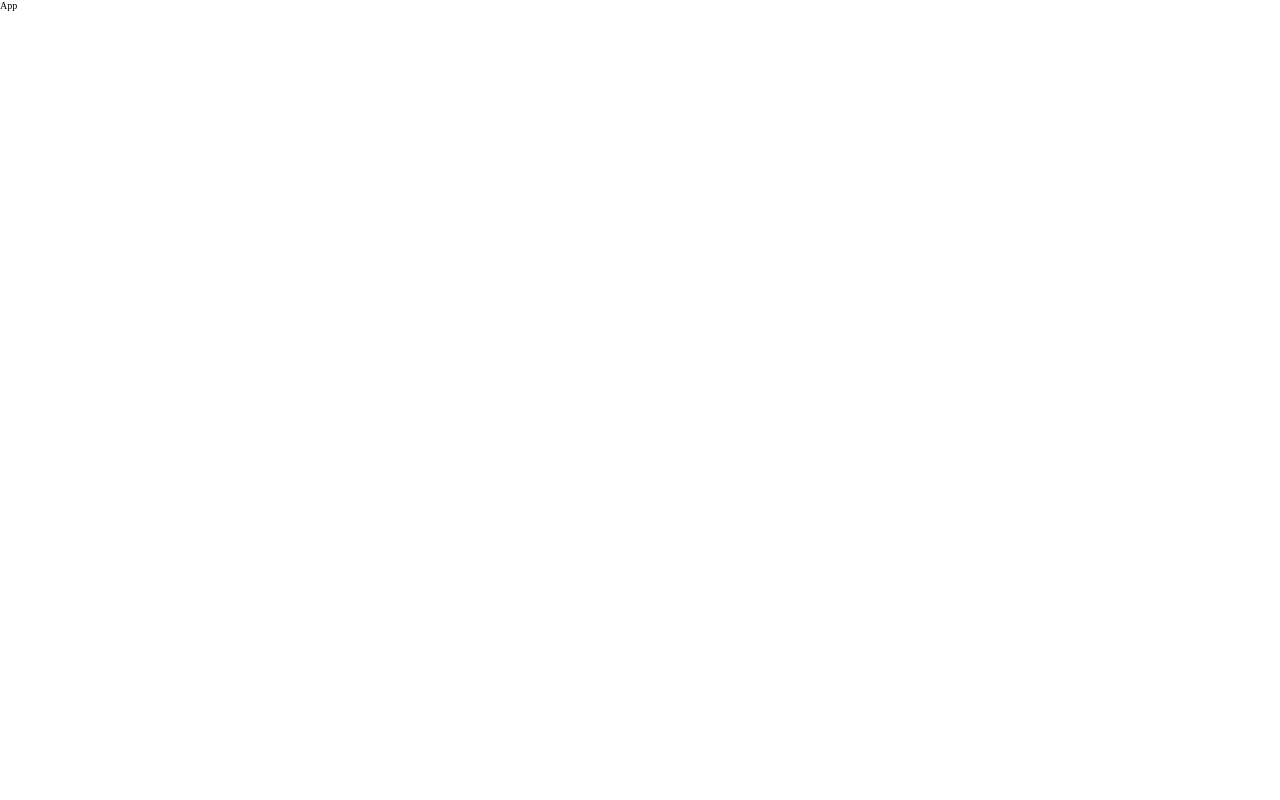
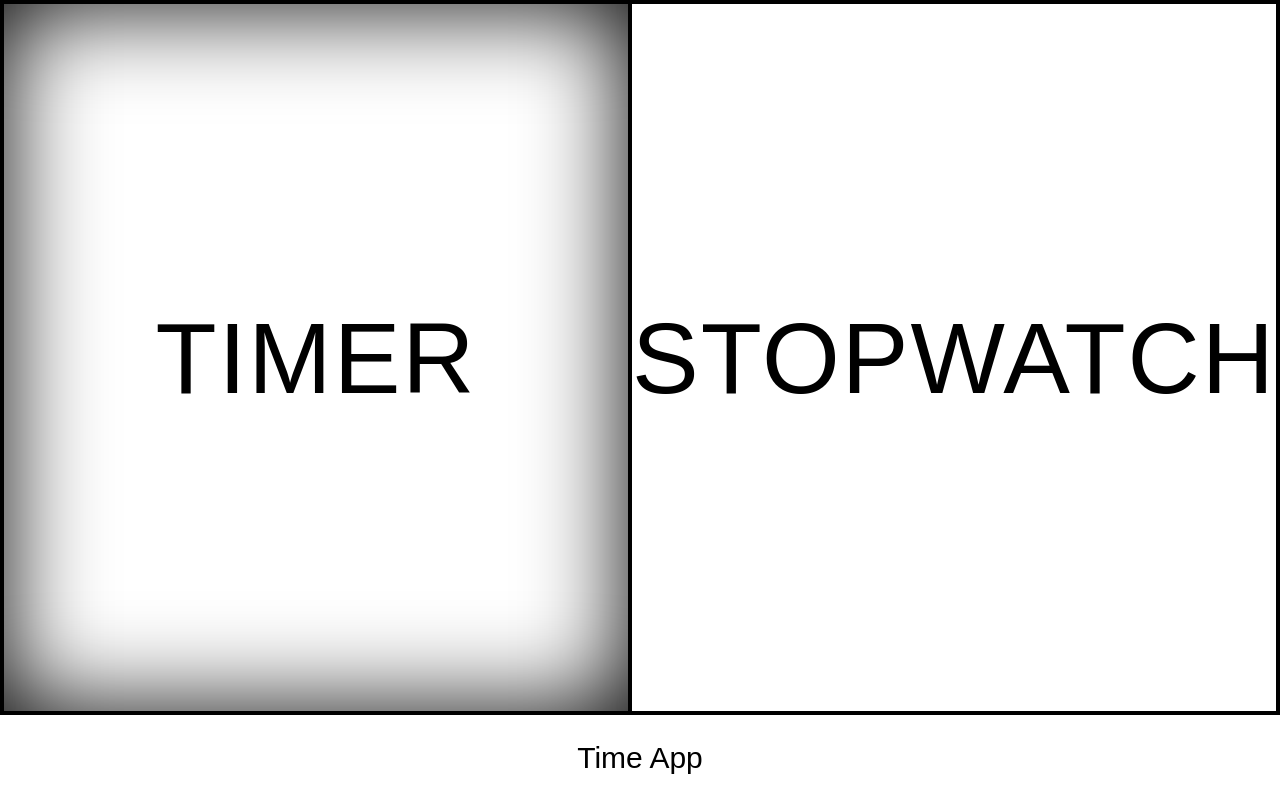
Before and after one commit to SEPOTOM/time-app, a React (Vite) app: page / in a window 1280 px wide. Built offline with nearby package versions, Linux system fonts and the light colour scheme.

Commit message:
feat: add routing

```diff
--- a/src/App.tsx
+++ b/src/App.tsx
@@ -1,5 +1,24 @@
+import { RouterProvider, createBrowserRouter } from 'react-router-dom';
+
+import { HomePage, StopwatchPage, TimerPage } from './pages';
+
+const router = createBrowserRouter([
+  {
+    path: '/',
+    element: <HomePage />,
+  },
+  {
+    path: '/timer',
+    element: <TimerPage />,
+  },
+  {
+    path: '/stopwatch',
+    element: <StopwatchPage />,
+  },
+]);
+
 const App = () => {
-  return <div>App</div>;
+  return <RouterProvider router={router} />;
 };
 
 export default App;
```
